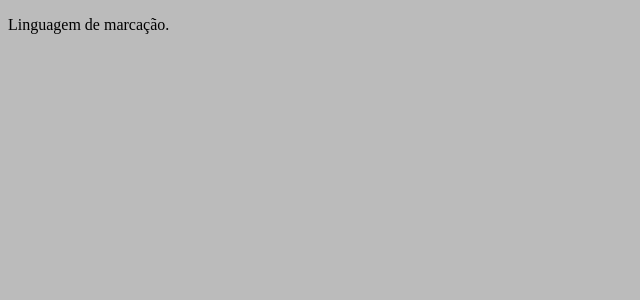
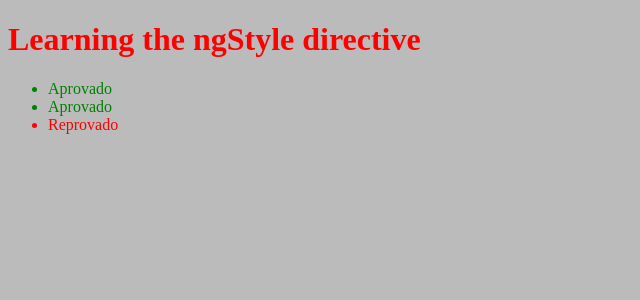
Before and after one commit to FranciscoAraujo95/angular-basico, an Angular app: page / in a window 1280 px wide. Shown: the top 300 px of the page, without its empty margins (0-640 px from the left). Built offline with nearby package versions, Linux system fonts and the light colour scheme.

Commit message:
Created component07 and worked with the ngStyle directive

```diff
--- a/src/app/app.component.html
+++ b/src/app/app.component.html
@@ -1 +1 @@
-<app-component06></app-component06>
+<app-component07></app-component07>
--- a/src/app/app.component.ts
+++ b/src/app/app.component.ts
@@ -6,11 +6,12 @@ import {Component03Component} from "./component03/component03.component";
 import {Component04Component} from "./component04/component04.component";
 import {Component05Component} from "./component05/component05.component";
 import {Component06Component} from "./component06/component06.component";
+import {Component07Component} from "./component07/component07.component";
 
 @Component({
   selector: 'app-root',
   standalone: true,
-  imports: [RouterOutlet, Component01Component, Component02Component, Component03Component, Component04Component, Component05Component, Component06Component],
+  imports: [RouterOutlet, Component01Component, Component02Component, Component03Component, Component04Component, Component05Component, Component06Component, Component07Component],
   templateUrl: './app.component.html',
   styleUrl: './app.component.css'
 })
--- /dev/null
+++ b/src/app/component07/component07.component.html
@@ -0,0 +1,7 @@
+<h1 [ngStyle]="{
+'color' : condition ? 'green' : 'red'
+}">Learning the ngStyle directive</h1>
+
+<ul>
+  <li *ngFor="let l of lista" [ngStyle]="{'color' : l == 'Aprovado' ? 'green' : 'red' }">{{ l }}</li>
+</ul>
--- /dev/null
+++ b/src/app/component07/component07.component.ts
@@ -0,0 +1,18 @@
+import {Component} from '@angular/core';
+import {CommonModule} from "@angular/common";
+
+@Component({
+  selector: 'app-component07',
+  standalone: true,
+  imports: [CommonModule],
+  templateUrl: './component07.component.html',
+  styleUrl: './component07.component.css'
+})
+export class Component07Component {
+
+  //Logic variable
+  condition: boolean = false;
+
+  //Lista de aprovados e reprovados
+  lista: string[] = ["Aprovado", "Aprovado", "Reprovado"];
+}
```
Also changed, not shown: src/app/component07/component07.component.css (added), 1 other file (tests, documents, lock files or other folders).
